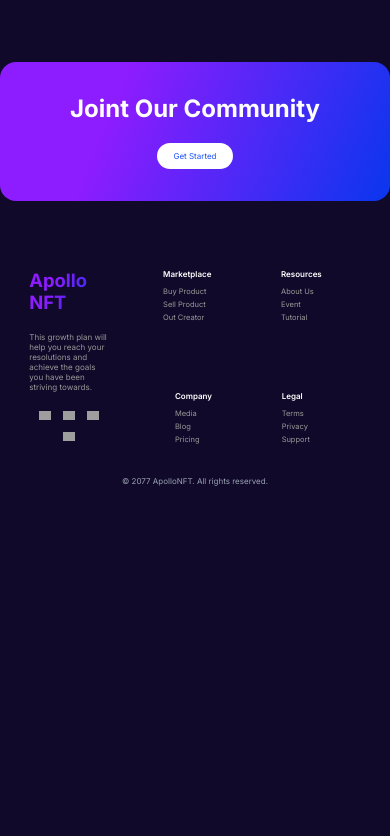
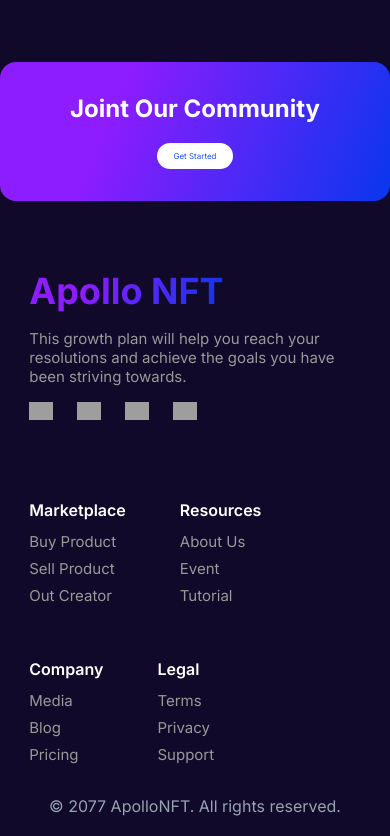
Before and after one commit to davidmedev222/landing-apollonft-react, a React (Vite) app: page / in a window 390 px wide. Shown: the part 6543-7379 px from the top of the page. Before the commit the page ends 7049 px from the top, so only its background shows below. Built offline with nearby package versions, Linux system fonts and the light colour scheme; grey boxes are pictures that could not be loaded.

Commit message:
chore(styles): add footer interface responsive

```diff
--- a/src/components/footer/_Footer.scss
+++ b/src/components/footer/_Footer.scss
@@ -17,7 +17,7 @@
 
   &-title {
     grid-area: title;
-    font-size: clamp(1.15rem, 2.25vw, 4.5rem);
+    font-size: clamp(2.25rem, 2.25vw, 4.5rem);
     font-weight: 700;
     background: var(--gradient-one);
     background-clip: text;
@@ -27,46 +27,60 @@
   &-paragraph {
     grid-area: paragraph;
     color: #999999;
-    font-size: clamp(0.5rem, 1vw, 2rem);
+    font-size: clamp(0.9375rem, 1vw, 2rem);
     font-weight: 400;
   }
   &-socials {
     grid-area: socials;
     @include flex(row, wrap, center, center);
-    gap: clamp(0.75rem, 1.5vw, 3rem);
-  }
-  &-li {
+    gap: clamp(1.5rem, 1.5vw, 3rem);
   }
   &-icon {
-    width: clamp(0.75rem, 1.5vw, 3rem);
+    width: clamp(1.5rem, 1.5vw, 3rem);
   }
   &-nav {
     grid-area: navbar;
-    justify-self: center;
-    @include flex(row, wrap, center, center);
-    gap: clamp(4.35rem, 8.75vw, 17.5rem);
+    @include flex(row, wrap, flex-end, center);
+    gap: clamp(3.375rem, 8.75vw, 17.5rem);
+    width: 100%;
   }
   &-ul {
     @include flex(column, nowrap, center, flex-start);
-    gap: clamp(0.25rem, 0.5vw, 1rem);
+    gap: clamp(0.5rem, 0.5vw, 1rem);
   }
   &-subtitle {
-    font-size: clamp(0.5rem, 1vw, 2rem);
+    font-size: clamp(1rem, 1vw, 2rem);
     font-weight: 600;
     padding: 0 0 clamp(0.25rem, 0.5vw, 1rem) 0;
   }
-  &-link {
-  }
   &-a {
     color: #999999;
-    font-size: clamp(0.4688rem, 0.9375vw, 1.875rem);
+    font-size: clamp(0.9375rem, 0.9375vw, 1.875rem);
   }
   &-copyright {
     grid-area: copyright;
     justify-self: center;
     color: #98a2b3;
-    font-size: clamp(0.5rem, 1vw, 2rem);
+    font-size: clamp(1rem, 1vw, 2rem);
     font-weight: 400;
     padding: clamp(1rem, 2vw, 4rem) 0 0 0;
   }
 }
+
+// MEDIAQUERYS
+@include mediamax(1024px) {
+  .footer {
+    grid-template:
+      'title'
+      'paragraph'
+      'socials'
+      'navbar'
+      'copyright'
+      / 1fr;
+
+    &-nav {
+      margin: 4rem 0 0 0;
+      justify-content: flex-start;
+    }
+  }
+}
```
